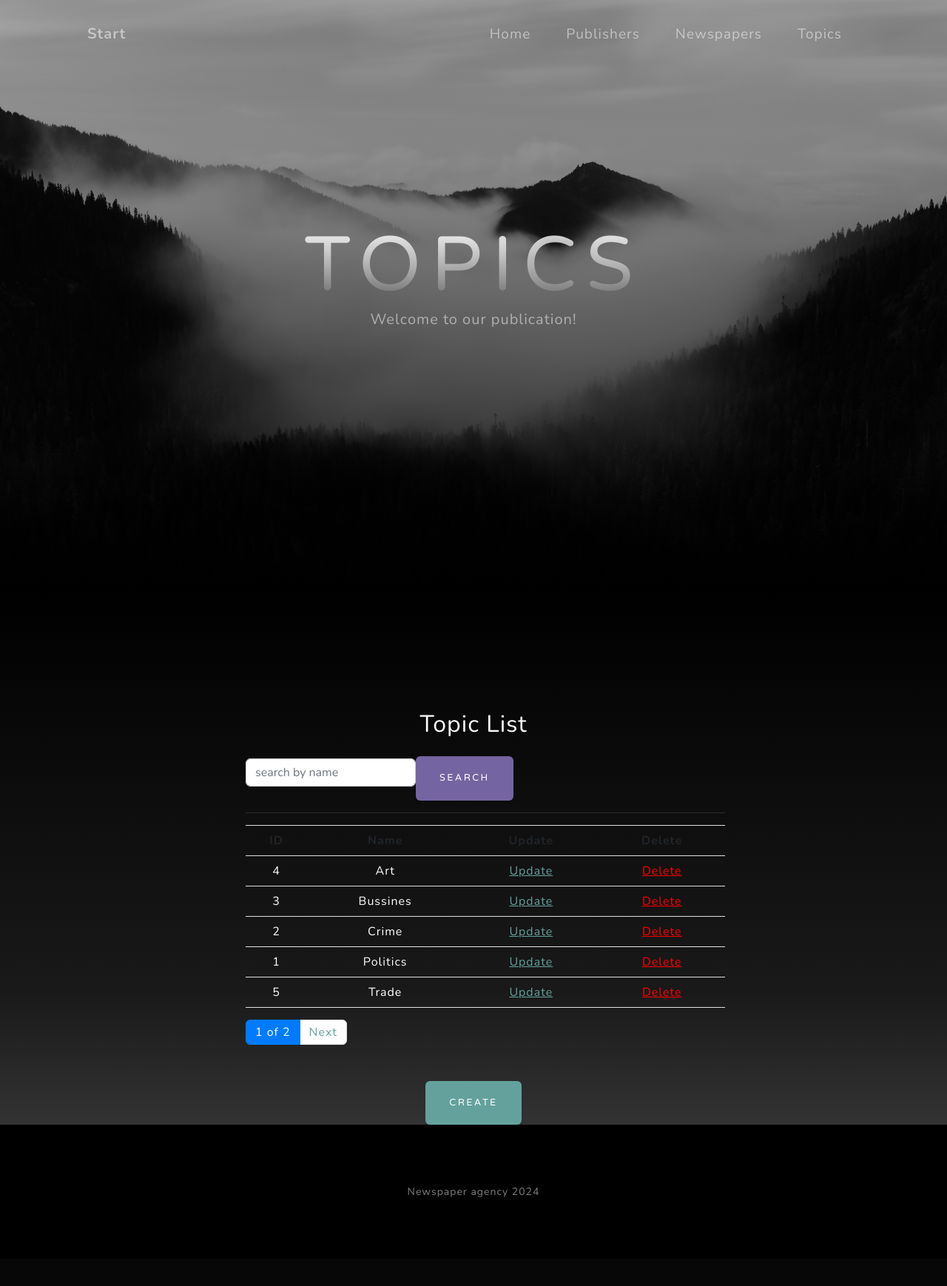
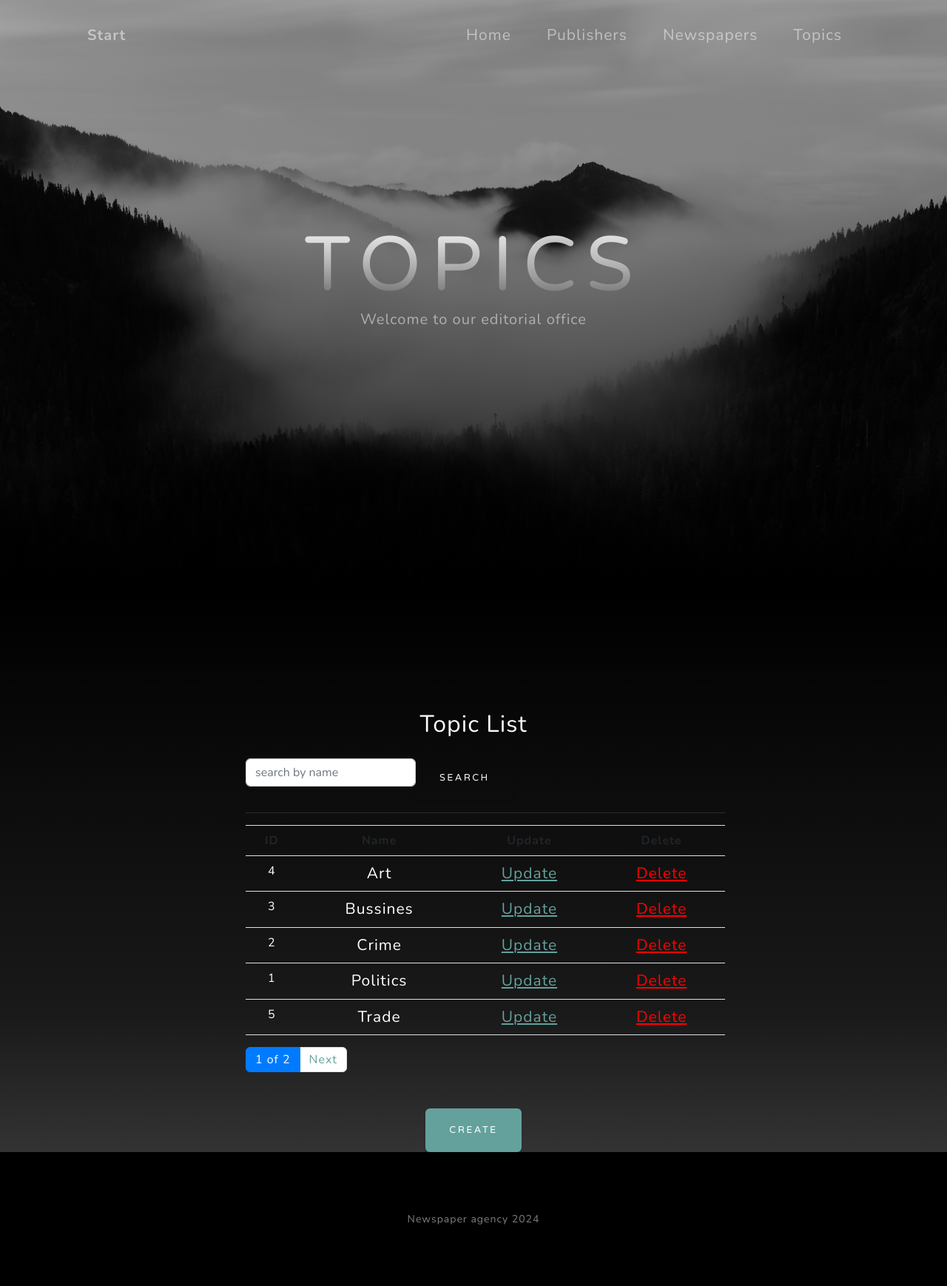
Before and after one commit to TsvetanKichuk/Newspaper-Agency, a Django app: page /topics/ in a window 1280 px wide. Shown: the whole page at 74% size. Before the commit the page ends 1618 px from the top, so only its background shows below. Run offline with Django 5.2, Linux system fonts and the light colour scheme; a user stored in the database is signed in; data comes from the database, SQL or seed files in the repository; some libraries are stand-ins or nearby versions.

Commit message:
add tests/forms, models, newspapper_view, topic_view

```diff
--- a/templates/editorial_office/newspaper_detail.html
+++ b/templates/editorial_office/newspaper_detail.html
@@ -29,12 +29,12 @@
         <ul class="navbar-nav ms-auto">
           <li class="nav-item"><a class="nav-link" style="font-size: 19px" href="{% url 'editorial_office:index' %}">Home</a>
           </li>
-          <li class="nav-item"><a class="nav-link" style="font-size: 19px"
+          <li class="nav-item"><a class="nav-link" style="font-size: 21px"
                                   href="{% url 'editorial_office:redactor-list' %}">Publishers</a></li>
-          <li class="nav-item"><a class="nav-link" style="font-size: 19px"
+          <li class="nav-item"><a class="nav-link" style="font-size: 21px"
                                   href="{% url 'editorial_office:newspaper-list' %}">Newspapers</a>
           </li>
-          <li class="nav-item"><a class="nav-link" style="font-size: 19px"
+          <li class="nav-item"><a class="nav-link" style="font-size: 21px"
                                   href="{% url 'editorial_office:topic-list' %}">Topics</a></li>
         </ul>
       </div>
--- a/templates/editorial_office/topic_list.html
+++ b/templates/editorial_office/topic_list.html
@@ -35,14 +35,14 @@
       </button>
       <div class="collapse navbar-collapse" id="navbarResponsive">
         <ul class="navbar-nav ms-auto">
-          <li class="nav-item"><a class="nav-link" style="font-size: 19px" href="{% url 'editorial_office:index' %}">Home</a>
+          <li class="nav-item"><a class="nav-link" style="font-size: 21px" href="{% url 'editorial_office:index' %}">Home</a>
           </li>
-          <li class="nav-item"><a class="nav-link" style="font-size: 19px"
+          <li class="nav-item"><a class="nav-link" style="font-size: 21px"
                                   href="{% url 'editorial_office:redactor-list' %}">Publishers</a></li>
-          <li class="nav-item"><a class="nav-link" style="font-size: 19px"
+          <li class="nav-item"><a class="nav-link" style="font-size: 21px"
                                   href="{% url 'editorial_office:newspaper-list' %}">Newspapers</a>
           </li>
-          <li class="nav-item"><a class="nav-link" style="font-size: 19px"
+          <li class="nav-item"><a class="nav-link" style="font-size: 21px"
                                   href="{% url 'editorial_office:topic-list' %}">Topics</a></li>
         </ul>
       </div>
@@ -54,7 +54,7 @@
       <div class="d-flex justify-content-center">
         <div class="text-center">
           <h1 class="mx-auto my-0 text-uppercase">Topics</h1>
-          <h2 class="text-white-50 mx-auto mt-2 mb-5">Welcome to our publication!</h2>
+          <h2 class="text-white-50 mx-auto mt-2 mb-5">Welcome to our editorial office</h2>
         </div>
       </div>
     </div>
@@ -68,7 +68,7 @@
           <ul class="text-white-50">
             <form method="get" action="" class="form-inline">
               {{ search_form|crispy }}
-              <input class="btn btn-secondary" type="submit" value="Search"/>
+              <input class="btn btn-outline-light" type="submit" value="Search"/>
             </form>
             <hr>
             {% if topic_list %}
@@ -85,16 +85,16 @@
                     <td style="color: white">
                       {{ topic.id }}
                     </td>
-                    <td style="color: white">
+                    <td style="font-size: 21px; color: white">
                       {{ topic.name }}
                     </td>
                     <td>
-                      <a href="{% url 'editorial_office:topic-update' pk=topic.id %}">
+                      <a style="font-size: 21px" href="{% url 'editorial_office:topic-update' pk=topic.id %}">
                         Update
                       </a>
                     </td>
                     <td>
-                      <a style="color: red"
+                      <a style="font-size: 21px; color: red"
                          href="{% url 'editorial_office:topic-delete' pk=topic.id %}">
                         Delete
                       </a>
```
Also changed, not shown: templates/editorial_office/index.html (+9 -16 lines), templates/editorial_office/newspaper_list.html (+7 -7 lines), templates/editorial_office/redactor_detail.html (+7 -13 lines), templates/editorial_office/redactor_list.html (+11 -11 lines).
